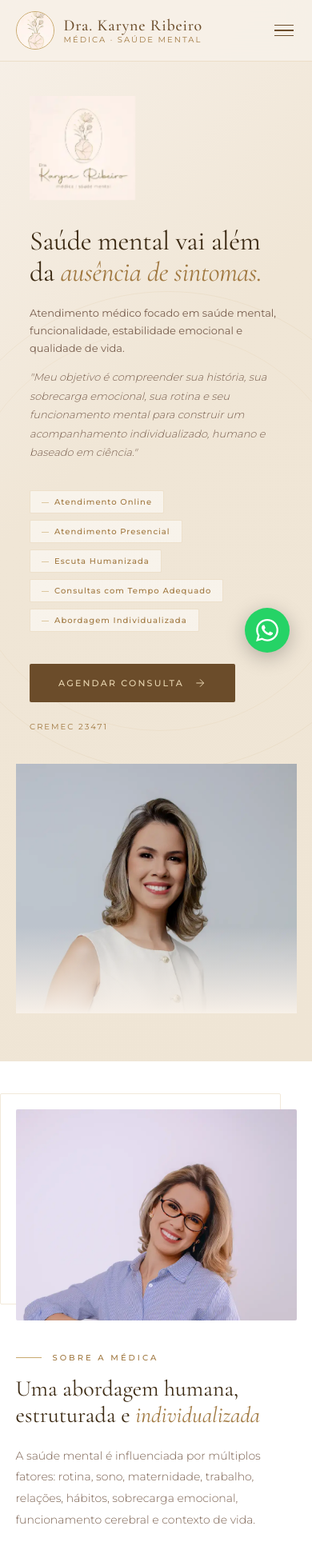
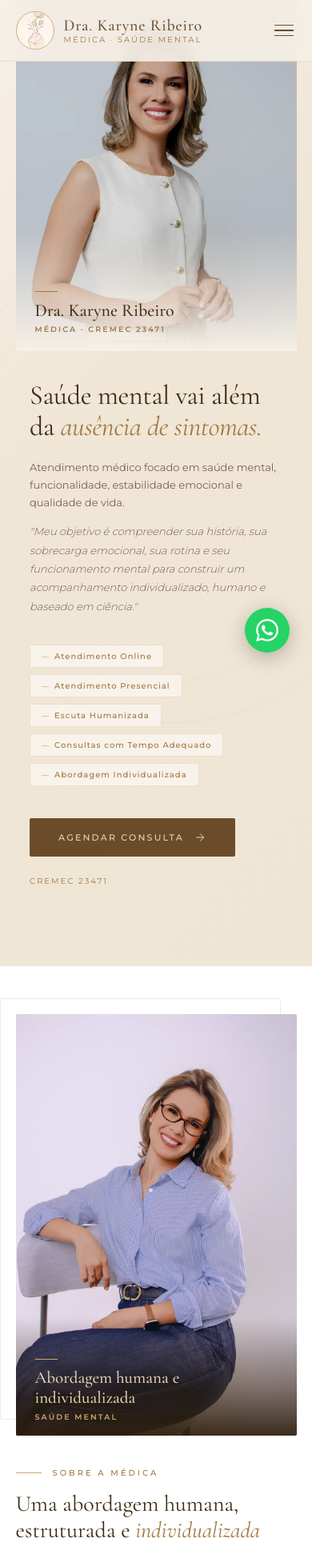
Before and after one commit to drakaryneribeiro/karyrib.web, a plain HTML site: page index.html in a window 390 px wide. Shown: the top 1938 px of the page at 80% size. Drawn offline with nearby package versions, Linux system fonts and the light colour scheme.

Commit message:
Add files via upload

```diff
--- a/index.html
+++ b/index.html
@@ -337,6 +337,72 @@
     background: linear-gradient(to top, var(--creme) 0%, transparent 100%);
   }
 
+  /* PHOTO CAPTIONS */
+  .photo-caption {
+    position: absolute;
+    left: 0; right: 0; bottom: 0;
+    z-index: 3;
+    padding: 52px 24px 18px;
+    background: linear-gradient(to top, rgba(45,30,12,0.92) 0%, rgba(45,30,12,0.45) 50%, transparent 100%);
+    border-bottom-left-radius: 2px;
+    border-bottom-right-radius: 2px;
+  }
+
+  .photo-caption .pc-line {
+    width: 28px; height: 1px;
+    background: var(--gold);
+    margin-bottom: 10px;
+  }
+
+  .photo-caption .pc-title {
+    font-family: 'Cormorant Garamond', serif;
+    font-size: 21px; font-weight: 500;
+    color: var(--gold-light);
+    line-height: 1.2;
+    display: block;
+  }
+
+  .photo-caption .pc-sub {
+    display: block;
+    margin-top: 5px;
+    font-size: 9.5px; font-weight: 600;
+    letter-spacing: 0.22em;
+    text-transform: uppercase;
+    color: var(--gold);
+  }
+
+  /* Hero: legenda como assinatura sobre o degradê creme (texto escuro) */
+  .hero-caption {
+    position: absolute;
+    left: 24px; bottom: 22px;
+    z-index: 3;
+  }
+
+  .hero-caption .pc-line {
+    width: 28px; height: 1px;
+    background: var(--gold-dark);
+    margin-bottom: 10px;
+  }
+
+  .hero-caption .pc-title {
+    font-family: 'Cormorant Garamond', serif;
+    font-size: 22px; font-weight: 500;
+    color: var(--brown-dark);
+    line-height: 1.2;
+    display: block;
+  }
+
+  .hero-caption .pc-sub {
+    display: block;
+    margin-top: 4px;
+    font-size: 9.5px; font-weight: 600;
+    letter-spacing: 0.22em;
+    text-transform: uppercase;
+    color: var(--gold-dark);
+  }
+
+  .cf-photo-wrap { position: relative; }
+
   /* DIVIDER */
   .divider {
     display: flex; align-items: center; justify-content: center;
@@ -1277,16 +1343,18 @@
 
   /* MOBILE */
   @media (max-width: 1024px) {
-    #hero { grid-template-columns: 1fr; min-height: auto; }
-    .hero-right { height: 60vw; }
-    .hero-left { padding: 40px 5%; }
+    #hero { grid-template-columns: 1fr; min-height: auto; padding-top: 0; }
+    .hero-right { height: auto; order: -1; }
+    .hero-photo-wrap { height: auto; aspect-ratio: 4/5; }
+    .hero-photo { object-position: center 15%; }
+    .hero-left { padding: 36px 5% 40px; }
     #sobre { grid-template-columns: 1fr; padding: 60px 5%; gap: 40px; }
     .sobre-photo-col { order: -1; }
-    .sobre-photo { aspect-ratio: 4/3; }
+    .sobre-photo { aspect-ratio: 2/3; object-position: center center; }
     .sobre-gold-tag { bottom: -10px; right: 10px; }
     .areas-grid { grid-template-columns: repeat(2, 1fr); }
     #como-funciona { grid-template-columns: 1fr; padding: 60px 5%; gap: 40px; }
-    .cf-photo { aspect-ratio: 4/3; box-shadow: none; }
+    .cf-photo { aspect-ratio: 2/3; object-position: center center; box-shadow: none; }
     .dif-grid { grid-template-columns: repeat(3, 1fr); }
     .inv-grid { grid-template-columns: 1fr; }
     .inv-grid-plans { grid-template-columns: 1fr; }
@@ -1314,7 +1382,6 @@
     .areas-grid { grid-template-columns: 1fr; }
     .dif-grid { grid-template-columns: repeat(2, 1fr); }
     .footer-grid { grid-template-columns: 1fr; }
-    .hero-right { height: 80vw; }
     .inv-card { padding: 24px 18px; }
   }
 </style>
@@ -1352,10 +1419,6 @@
   <div class="hero-ornament-2"></div>
 
   <div class="hero-left">
-    <div class="fade-up fade-up-d1" style="margin-bottom:28px;">
-      <img src="./images/IMG_1905.webp" alt="Dra. Karyne Ribeiro — Médica Saúde Mental" style="height:130px;object-fit:contain;object-position:left center;" />
-    </div>
-
     <h1 class="hero-title fade-up fade-up-d2">
       Saúde mental vai além<br>
       da <em>ausência de sintomas.</em>
@@ -1395,6 +1458,11 @@
         class="hero-photo"
       />
       <div class="hero-photo-overlay"></div>
+      <div class="hero-caption">
+        <div class="pc-line"></div>
+        <span class="pc-title">Dra. Karyne Ribeiro</span>
+        <span class="pc-sub">Médica · CREMEC 23471</span>
+      </div>
     </div>
   </div>
 </section>
@@ -1408,6 +1476,11 @@
         alt="Dra. Karyne Ribeiro em consulta"
         class="sobre-photo"
       />
+      <div class="photo-caption">
+        <div class="pc-line"></div>
+        <span class="pc-title">Abordagem humana e individualizada</span>
+        <span class="pc-sub">Saúde Mental</span>
+      </div>
     </div>
   </div>
 
@@ -1614,12 +1687,17 @@
     </div>
   </div>
 
-  <div>
+  <div class="cf-photo-wrap">
     <img
       src="./images/karyne-_28_of_69_.webp"
       alt="Dra. Karyne Ribeiro"
       class="cf-photo"
     />
+    <div class="photo-caption">
+      <div class="pc-line"></div>
+      <span class="pc-title">Primeira consulta</span>
+      <span class="pc-sub">60 a 90 minutos</span>
+    </div>
   </div>
 </section>
 
@@ -1919,8 +1997,8 @@
 
     <div>
       <div class="footer-col-title">Modalidades</div>
-      <a href="https://wa.me/5585985696333" class="footer-link">Consulta Online</a>
-      <a href="https://wa.me/5585985696333" class="footer-link">Consulta Presencial</a>
+      <a href="https://wa.me/5585985696333" class="footer-link">Consulta Online — R$300</a>
+      <a href="https://wa.me/5585985696333" class="footer-link">Consulta Presencial — R$350</a>
     </div>
 
     <div>
```
Also changed, not shown: 2 other files.
